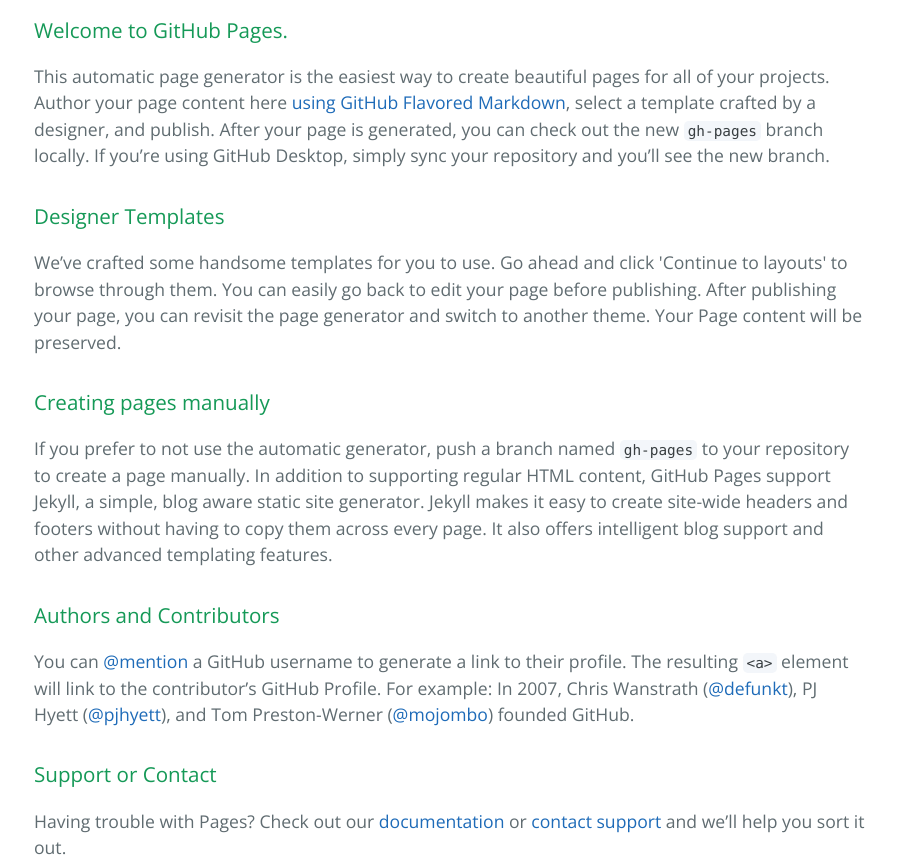
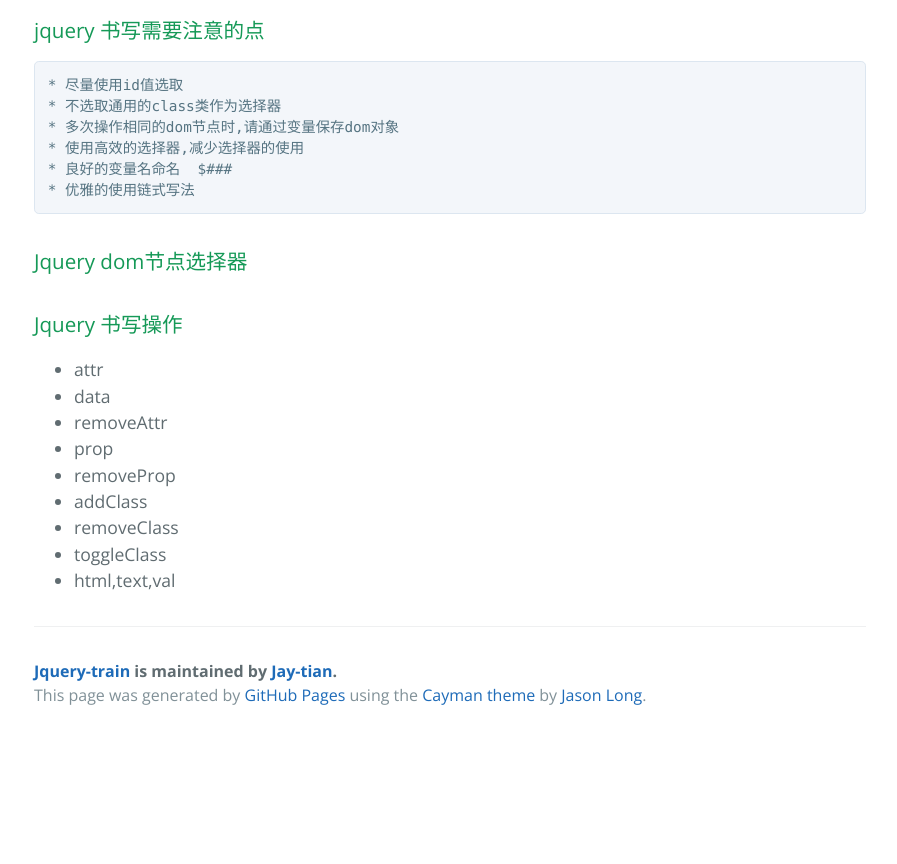
Before and after one commit to Jay-tian/jquery-train, a plain HTML site: page index.html in a window 1280 px wide. Shown: the part 400-1264 px from the top of the page, without its empty margins (190-1087 px from the left). After the commit the page ends 1139 px from the top, so only its background shows below. Drawn offline with nearby package versions, Linux system fonts and the light colour scheme.

```diff
--- a/index.html
+++ b/index.html
@@ -20,29 +20,33 @@
 
     <section class="main-content">
       <h3>
-<a id="welcome-to-github-pages" class="anchor" href="#welcome-to-github-pages" aria-hidden="true"><span aria-hidden="true" class="octicon octicon-link"></span></a>Welcome to GitHub Pages.</h3>
+<a id="jquery-书写需要注意的点" class="anchor" href="#jquery-%E4%B9%A6%E5%86%99%E9%9C%80%E8%A6%81%E6%B3%A8%E6%84%8F%E7%9A%84%E7%82%B9" aria-hidden="true"><span aria-hidden="true" class="octicon octicon-link"></span></a>jquery 书写需要注意的点</h3>
 
-<p>This automatic page generator is the easiest way to create beautiful pages for all of your projects. Author your page content here <a href="https://guides.github.com/features/mastering-markdown/">using GitHub Flavored Markdown</a>, select a template crafted by a designer, and publish. After your page is generated, you can check out the new <code>gh-pages</code> branch locally. If you’re using GitHub Desktop, simply sync your repository and you’ll see the new branch.</p>
+<pre><code>* 尽量使用id值选取
+* 不选取通用的class类作为选择器
+* 多次操作相同的dom节点时,请通过变量保存dom对象
+* 使用高效的选择器,减少选择器的使用
+* 良好的变量名命名  $###
+* 优雅的使用链式写法
+</code></pre>
 
 <h3>
-<a id="designer-templates" class="anchor" href="#designer-templates" aria-hidden="true"><span aria-hidden="true" class="octicon octicon-link"></span></a>Designer Templates</h3>
-
-<p>We’ve crafted some handsome templates for you to use. Go ahead and click 'Continue to layouts' to browse through them. You can easily go back to edit your page before publishing. After publishing your page, you can revisit the page generator and switch to another theme. Your Page content will be preserved.</p>
+<a id="jquery-dom节点选择器" class="anchor" href="#jquery-dom%E8%8A%82%E7%82%B9%E9%80%89%E6%8B%A9%E5%99%A8" aria-hidden="true"><span aria-hidden="true" class="octicon octicon-link"></span></a>Jquery dom节点选择器</h3>
 
 <h3>
-<a id="creating-pages-manually" class="anchor" href="#creating-pages-manually" aria-hidden="true"><span aria-hidden="true" class="octicon octicon-link"></span></a>Creating pages manually</h3>
+<a id="jquery-书写操作" class="anchor" href="#jquery-%E4%B9%A6%E5%86%99%E6%93%8D%E4%BD%9C" aria-hidden="true"><span aria-hidden="true" class="octicon octicon-link"></span></a>Jquery 书写操作</h3>
 
-<p>If you prefer to not use the automatic generator, push a branch named <code>gh-pages</code> to your repository to create a page manually. In addition to supporting regular HTML content, GitHub Pages support Jekyll, a simple, blog aware static site generator. Jekyll makes it easy to create site-wide headers and footers without having to copy them across every page. It also offers intelligent blog support and other advanced templating features.</p>
-
-<h3>
-<a id="authors-and-contributors" class="anchor" href="#authors-and-contributors" aria-hidden="true"><span aria-hidden="true" class="octicon octicon-link"></span></a>Authors and Contributors</h3>
-
-<p>You can <a href="https://help.github.com/articles/basic-writing-and-formatting-syntax/#mentioning-users-and-teams" class="user-mention">@mention</a> a GitHub username to generate a link to their profile. The resulting <code>&lt;a&gt;</code> element will link to the contributor’s GitHub Profile. For example: In 2007, Chris Wanstrath (<a href="https://github.com/defunkt" class="user-mention">@defunkt</a>), PJ Hyett (<a href="https://github.com/pjhyett" class="user-mention">@pjhyett</a>), and Tom Preston-Werner (<a href="https://github.com/mojombo" class="user-mention">@mojombo</a>) founded GitHub.</p>
-
-<h3>
-<a id="support-or-contact" class="anchor" href="#support-or-contact" aria-hidden="true"><span aria-hidden="true" class="octicon octicon-link"></span></a>Support or Contact</h3>
-
-<p>Having trouble with Pages? Check out our <a href="https://help.github.com/pages">documentation</a> or <a href="https://github.com/contact">contact support</a> and we’ll help you sort it out.</p>
+<ul>
+<li>attr</li>
+<li>data</li>
+<li>removeAttr</li>
+<li>prop</li>
+<li>removeProp</li>
+<li>addClass</li>
+<li>removeClass</li>
+<li>toggleClass</li>
+<li>html,text,val</li>
+</ul>
 
       <footer class="site-footer">
         <span class="site-footer-owner"><a href="https://github.com/Jay-tian/jquery-train">Jquery-train</a> is maintained by <a href="https://github.com/Jay-tian">Jay-tian</a>.</span>
```
Also changed, not shown: params.json (+1 -1 lines).
